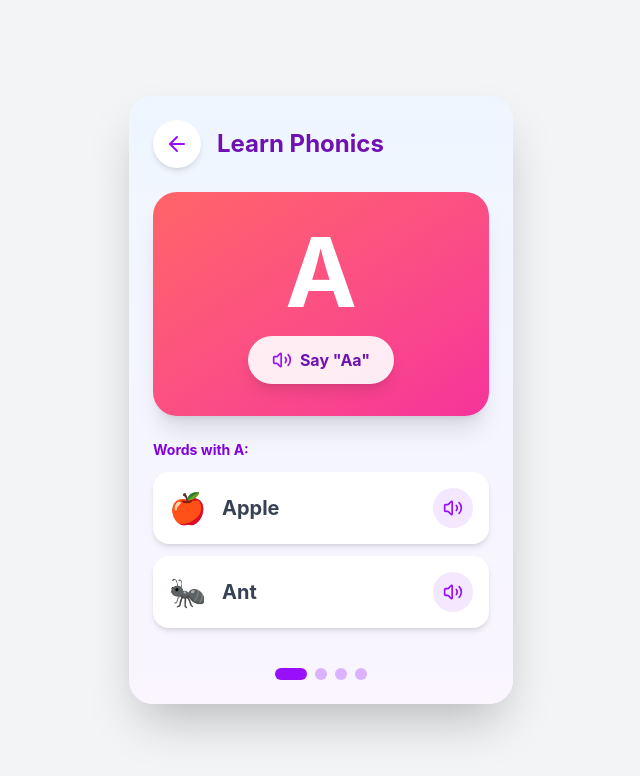
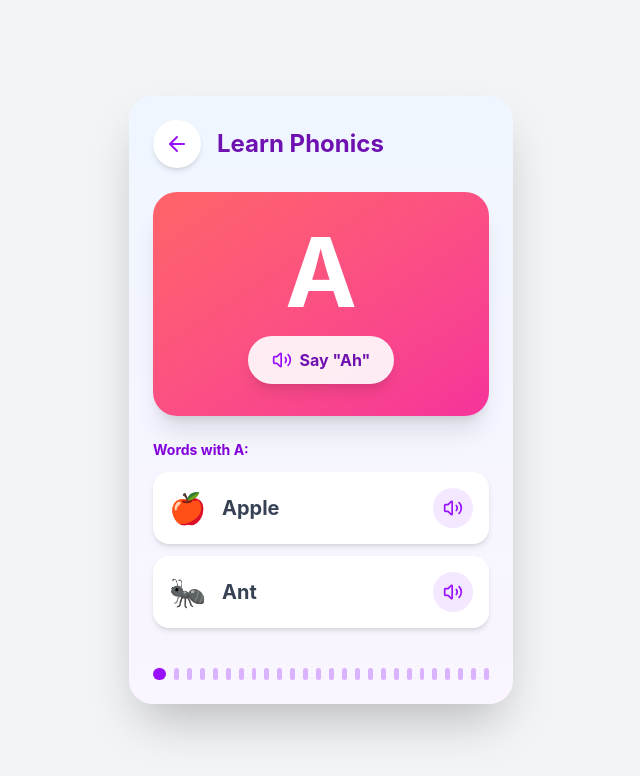
Before and after one commit to oakintunde/Todlearn, a React (Vite) app: page /phonics in a window 1280 px wide. Shown: the top 776 px of the page, without its empty margins (319-959 px from the left). Built offline with nearby package versions, Linux system fonts and the light colour scheme.

Commit message:
Add speech playback and expand learning content.
Wire number and phonics pages to use browser speech synthesis for pronunciation and extend phonics/tracing datasets to cover the full learning sequence.

```diff
--- a/src/app/pages/Numbers.tsx
+++ b/src/app/pages/Numbers.tsx
@@ -1,16 +1,44 @@
-import { useNavigate } from "react-router";
 import { ArrowLeft, Volume2 } from "lucide-react";
 import { useState } from "react";
+import { useNavigate } from "react-router";
 
 export default function Numbers() {
   const navigate = useNavigate();
   const [currentNumber, setCurrentNumber] = useState(2);
+  const speak = (text: string) => {
+    if (typeof window === "undefined" || !("speechSynthesis" in window)) return;
+    window.speechSynthesis.cancel();
+    const utterance = new SpeechSynthesisUtterance(text);
+    utterance.lang = "en-US";
+    utterance.rate = 0.9;
+    window.speechSynthesis.speak(utterance);
+  };
   const numbers = [
     { num: 1, word: "One", emoji: "⭐", color: "from-pink-400 to-red-500" },
     { num: 2, word: "Two", emoji: "🦋", color: "from-purple-400 to-pink-500" },
     { num: 3, word: "Three", emoji: "🍎", color: "from-blue-400 to-cyan-500" },
-    { num: 4, word: "Four", emoji: "🌸", color: "from-green-400 to-emerald-500" },
-    { num: 5, word: "Five", emoji: "🐠", color: "from-yellow-400 to-orange-500" },
+    {
+      num: 4,
+      word: "Four",
+      emoji: "🌸",
+      color: "from-green-400 to-emerald-500",
+    },
+    {
+      num: 5,
+      word: "Five",
+      emoji: "🐠",
+      color: "from-yellow-400 to-orange-500",
+    },
+    { num: 6, word: "Six", emoji: "🌙", color: "from-indigo-400 to-blue-500" },
+    {
+      num: 7,
+      word: "Seven",
+      emoji: "🌈",
+      color: "from-pink-500 to-yellow-500",
+    },
+    { num: 8, word: "Eight", emoji: "🧸", color: "from-rose-400 to-pink-600" },
+    { num: 9, word: "Nine", emoji: "🚀", color: "from-sky-400 to-indigo-500" },
+    { num: 10, word: "Ten", emoji: "🎉", color: "from-orange-400 to-red-500" },
   ];
 
   const current = numbers[currentNumber];
@@ -40,14 +68,21 @@ export default function Numbers() {
         <div
           className={`bg-gradient-to-br ${current.color} rounded-3xl p-8 text-center shadow-xl`}
         >
-          <div className="text-9xl text-white font-bold mb-2">{current.num}</div>
-          <div className="text-3xl text-white font-bold mb-4">{current.word}</div>
+          <div className="text-9xl text-white font-bold mb-2">
+            {current.num}
+          </div>
+          <div className="text-3xl text-white font-bold mb-4">
+            {current.word}
+          </div>
           <button
             type="button"
+            onClick={() => speak(`${current.word}. ${current.num}`)}
             className="bg-white/90 px-6 py-3 rounded-full flex items-center gap-2 mx-auto hover:scale-105 transition-transform shadow-lg"
           >
             <Volume2 className="w-5 h-5 text-blue-600" />
-            <span className="font-bold text-blue-800">Say "{current.word}"</span>
+            <span className="font-bold text-blue-800">
+              Say "{current.word}"
+            </span>
           </button>
         </div>
 
--- a/src/app/pages/Phonics.tsx
+++ b/src/app/pages/Phonics.tsx
@@ -1,14 +1,22 @@
-import { useNavigate } from "react-router";
 import { ArrowLeft, Volume2 } from "lucide-react";
 import { useState } from "react";
+import { useNavigate } from "react-router";
 
 export default function Phonics() {
   const navigate = useNavigate();
   const [currentLetter, setCurrentLetter] = useState(0);
+  const speak = (text: string) => {
+    if (typeof window === "undefined" || !("speechSynthesis" in window)) return;
+    window.speechSynthesis.cancel();
+    const utterance = new SpeechSynthesisUtterance(text);
+    utterance.lang = "en-US";
+    utterance.rate = 0.9;
+    window.speechSynthesis.speak(utterance);
+  };
   const letters = [
     {
       letter: "A",
-      sound: "Aa",
+      sound: "Ah",
       examples: ["🍎 Apple", "🐜 Ant"],
       color: "from-red-400 to-pink-500",
     },
@@ -29,6 +37,138 @@ export default function Phonics() {
       sound: "Duh",
       examples: ["🐕 Dog", "🦆 Duck"],
       color: "from-yellow-400 to-orange-500",
+    },
+    {
+      letter: "E",
+      sound: "Eh",
+      examples: ["🥚 Egg", "🐘 Elephant"],
+      color: "from-purple-400 to-pink-500",
+    },
+    {
+      letter: "F",
+      sound: "Fuh",
+      examples: ["🐟 Fish", "🔥 Fire"],
+      color: "from-cyan-400 to-blue-500",
+    },
+    {
+      letter: "G",
+      sound: "Guh",
+      examples: ["🦒 Giraffe", "🍇 Grapes"],
+      color: "from-green-500 to-lime-500",
+    },
+    {
+      letter: "H",
+      sound: "Huh",
+      examples: ["🏠 House", "🐎 Horse"],
+      color: "from-orange-400 to-red-500",
+    },
+    {
+      letter: "I",
+      sound: "Ih",
+      examples: ["🍦 Ice cream", "🐛 Insect"],
+      color: "from-indigo-400 to-purple-500",
+    },
+    {
+      letter: "J",
+      sound: "Juh",
+      examples: ["🧃 Juice", "🦘 Kangaroo"],
+      color: "from-pink-400 to-rose-500",
+    },
+    {
+      letter: "K",
+      sound: "Kuh",
+      examples: ["🔑 Key", "🪁 Kite"],
+      color: "from-teal-400 to-green-500",
+    },
+    {
+      letter: "L",
+      sound: "Luh",
+      examples: ["🦁 Lion", "🍋 Lemon"],
+      color: "from-yellow-300 to-yellow-500",
+    },
+    {
+      letter: "M",
+      sound: "Mmm",
+      examples: ["🐒 Monkey", "🥛 Milk"],
+      color: "from-blue-300 to-blue-500",
+    },
+    {
+      letter: "N",
+      sound: "Nnn",
+      examples: ["👃 Nose", "🪺 Nest"],
+      color: "from-gray-400 to-gray-600",
+    },
+    {
+      letter: "O",
+      sound: "Ah",
+      examples: ["🍊 Orange", "🐙 Octopus"],
+      color: "from-orange-400 to-amber-500",
+    },
+    {
+      letter: "P",
+      sound: "Puh",
+      examples: ["🐧 Penguin", "🍍 Pineapple"],
+      color: "from-emerald-400 to-green-600",
+    },
+    {
+      letter: "Q",
+      sound: "Kwuh",
+      examples: ["👑 Queen", "❓ Question"],
+      color: "from-violet-400 to-purple-600",
+    },
+    {
+      letter: "R",
+      sound: "Rrr",
+      examples: ["🐇 Rabbit", "🌈 Rainbow"],
+      color: "from-red-400 to-orange-500",
+    },
+    {
+      letter: "S",
+      sound: "Sss",
+      examples: ["🐍 Snake", "☀️ Sun"],
+      color: "from-yellow-400 to-amber-500",
+    },
+    {
+      letter: "T",
+      sound: "Tuh",
+      examples: ["🐯 Tiger", "🌳 Tree"],
+      color: "from-green-400 to-emerald-600",
+    },
+    {
+      letter: "U",
+      sound: "Uh",
+      examples: ["☂️ Umbrella", "🦄 Unicorn"],
+      color: "from-blue-400 to-cyan-500",
+    },
+    {
+      letter: "V",
+      sound: "Vuh",
+      examples: ["🎻 Violin", "🌋 Volcano"],
+      color: "from-purple-400 to-indigo-600",
+    },
+    {
+      letter: "W",
+      sound: "Wuh",
+      examples: ["🍉 Watermelon", "🐋 Whale"],
+      color: "from-sky-400 to-blue-600",
+    },
+    {
+      letter: "X",
+      sound: "Ks",
+      examples: ["❌ X-ray", "🦊 Fox"],
+      color: "from-gray-400 to-slate-600",
+    },
+    {
+      letter: "Y",
+      sound: "Yuh",
+      examples: ["🧶 Yarn", "🛳️ Yacht"],
+      color: "from-pink-300 to-pink-500",
+    },
+    {
+      letter: "Z",
+      sound: "Zzz",
+      examples: ["🦓 Zebra", "⚡ Zigzag"],
+      color: "from-indigo-400 to-purple-500",
     },
   ];
 
@@ -51,13 +191,18 @@ export default function Phonics() {
         <div
           className={`bg-gradient-to-br ${current.color} rounded-3xl p-8 text-center shadow-xl`}
         >
-          <div className="text-8xl text-white font-bold mb-4">{current.letter}</div>
+          <div className="text-8xl text-white font-bold mb-4">
+            {current.letter}
+          </div>
           <button
             type="button"
+            onClick={() => speak(`${current.letter}. ${current.sound}`)}
             className="bg-white/90 px-6 py-3 rounded-full flex items-center gap-2 mx-auto hover:scale-105 transition-transform shadow-lg"
           >
             <Volume2 className="w-5 h-5 text-purple-600" />
-            <span className="font-bold text-purple-800">Say "{current.sound}"</span>
+            <span className="font-bold text-purple-800">
+              Say "{current.sound}"
+            </span>
           </button>
         </div>
 
@@ -65,9 +210,9 @@ export default function Phonics() {
           <h3 className="text-sm font-bold text-purple-700">
             Words with {current.letter}:
           </h3>
-          {current.examples.map((example, idx) => (
+          {current.examples.map((example) => (
             <div
-              key={idx}
+              key={example}
               className="bg-white rounded-2xl p-4 flex items-center gap-4 shadow-md hover:shadow-lg transition-shadow"
             >
               <div className="text-3xl">{example.split(" ")[0]}</div>
@@ -76,6 +221,7 @@ export default function Phonics() {
               </div>
               <button
                 type="button"
+                onClick={() => speak(example.split(" ").slice(1).join(" "))}
                 className="ml-auto w-10 h-10 bg-purple-100 rounded-full flex items-center justify-center"
               >
                 <Volume2 className="w-5 h-5 text-purple-600" />
--- a/src/app/pages/Tracing.tsx
+++ b/src/app/pages/Tracing.tsx
@@ -1,12 +1,12 @@
-import { useNavigate } from "react-router";
-import { ArrowLeft, RotateCcw, CheckCircle } from "lucide-react";
+import { ArrowLeft, CheckCircle, RotateCcw } from "lucide-react";
 import {
+  useEffect,
+  useRef,
   useState,
-  useRef,
-  useEffect,
   type MouseEvent,
   type TouchEvent,
 } from "react";
+import { useNavigate } from "react-router";
 
 export default function Tracing() {
   const navigate = useNavigate();
@@ -18,8 +18,36 @@ export default function Tracing() {
   const completionTimerRef = useRef<number | null>(null);
   const isDrawingRef = useRef(false);
 
-  const letters = ["A", "B", "C", "D", "E"];
-  const numbers = ["1", "2", "3", "4", "5"];
+  const letters = [
+    "A",
+    "B",
+    "C",
+    "D",
+    "E",
+    "F",
+    "G",
+    "H",
+    "I",
+    "J",
+    "K",
+    "L",
+    "M",
+    "N",
+    "O",
+    "P",
+    "Q",
+    "R",
+    "S",
+    "T",
+    "U",
+    "V",
+    "W",
+    "X",
+    "Y",
+    "Z",
+  ];
+
+  const numbers = ["1", "2", "3", "4", "5", "6", "7", "8", "9", "10"];
   const items = mode === "letters" ? letters : numbers;
   const current = items[currentIndex];
 
@@ -132,7 +160,9 @@ export default function Tracing() {
             >
               <ArrowLeft className="w-6 h-6 text-purple-600" />
             </button>
-            <h2 className="text-2xl font-bold text-purple-800">Trace & Learn</h2>
+            <h2 className="text-2xl font-bold text-purple-800">
+              Trace & Learn
+            </h2>
           </div>
           <button
             type="button"
@@ -203,7 +233,9 @@ export default function Tracing() {
             <div className="absolute inset-0 bg-green-500/10 rounded-3xl flex items-center justify-center pointer-events-none">
               <div className="bg-white rounded-2xl p-4 shadow-xl flex flex-col items-center gap-2">
                 <CheckCircle className="w-12 h-12 text-green-500" />
-                <p className="text-lg font-bold text-green-700">Great Job! 🎉</p>
+                <p className="text-lg font-bold text-green-700">
+                  Great Job! 🎉
+                </p>
               </div>
             </div>
           )}
```
Also changed, not shown: src/app/pages/Words.tsx (+7 -5 lines).
